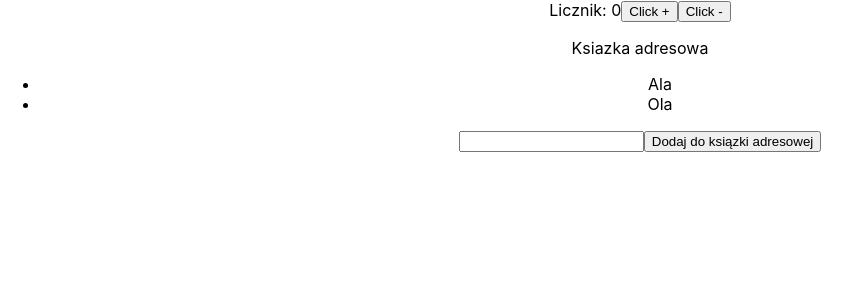
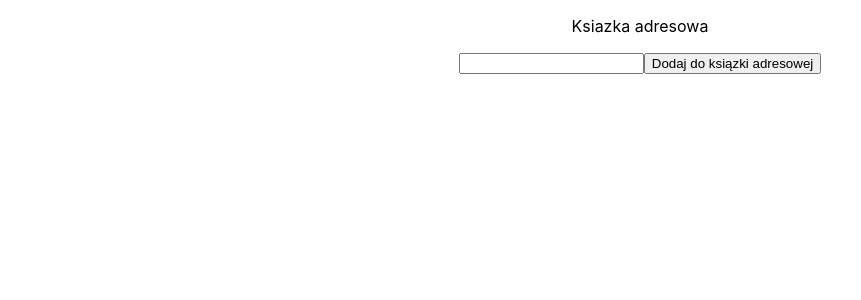
Before and after one commit to Nubzor/wsb-react-01, a React (Create React App) app: page / in a window 1280 px wide. Shown: the top 300 px of the page, without its empty margins (0-861 px from the left). Built offline with nearby package versions, Linux system fonts and the light colour scheme.

Commit message:
Dodanie ksiazki adresowej

```diff
--- a/src/Cwiczenia.js
+++ b/src/Cwiczenia.js
@@ -6,25 +6,18 @@ class Cwiczenia extends React.Component {
 
         // stan poczatkowy
         this.state = {
-            licznik: 0,
-            tablicaImion: ['Ala', 'Ola'],
+            tablicaImion: [],
             input: '',
         }
     }
 
-    onClickPlusHandler = event => {
-         this.setState({
-            licznik: this.state.licznik + 1,
-         });
-    }
+    onClickAdressBookHandler = event => {
+        if (this.state.input.length === 0) {
+            return;
+        } else if (this.state.input.length > 10) {
+            return;
+        }
 
-    onClickMinusHandler = event => {
-        this.setState({
-            licznik: this.state.licznik - 1,
-         });
-    }
-
-    onClickAdressBookHandler = event => {
         this.setState({
             tablicaImion: this.state.tablicaImion.concat(this.state.input),
         });
@@ -38,11 +31,6 @@ class Cwiczenia extends React.Component {
 
     render() {
         return <div>
-            <div>
-                <span>Licznik: {this.state.licznik}</span>
-                <button onClick={this.onClickPlusHandler}>Click +</button>
-                <button onClick={this.onClickMinusHandler}>Click -</button>
-            </div>
             <div>
                 <p>Ksiazka adresowa</p>
                 <ul>
```
